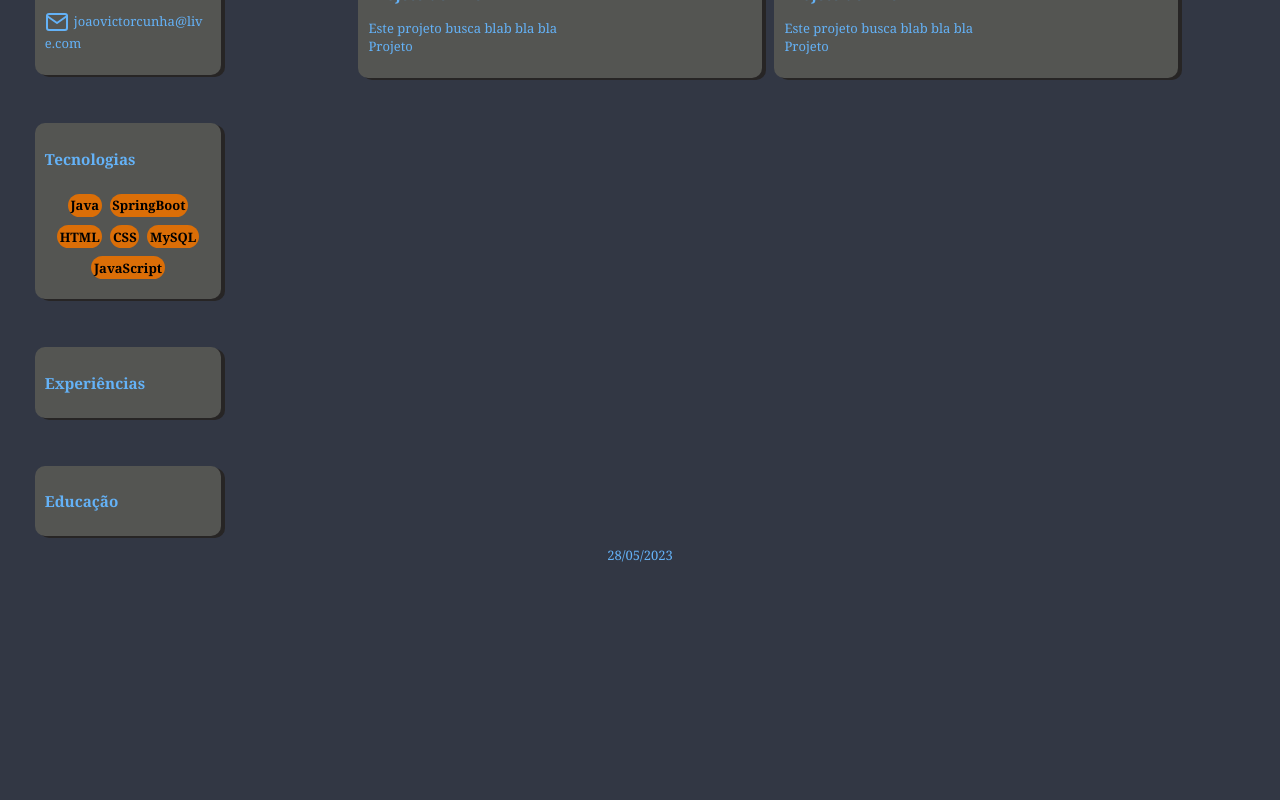
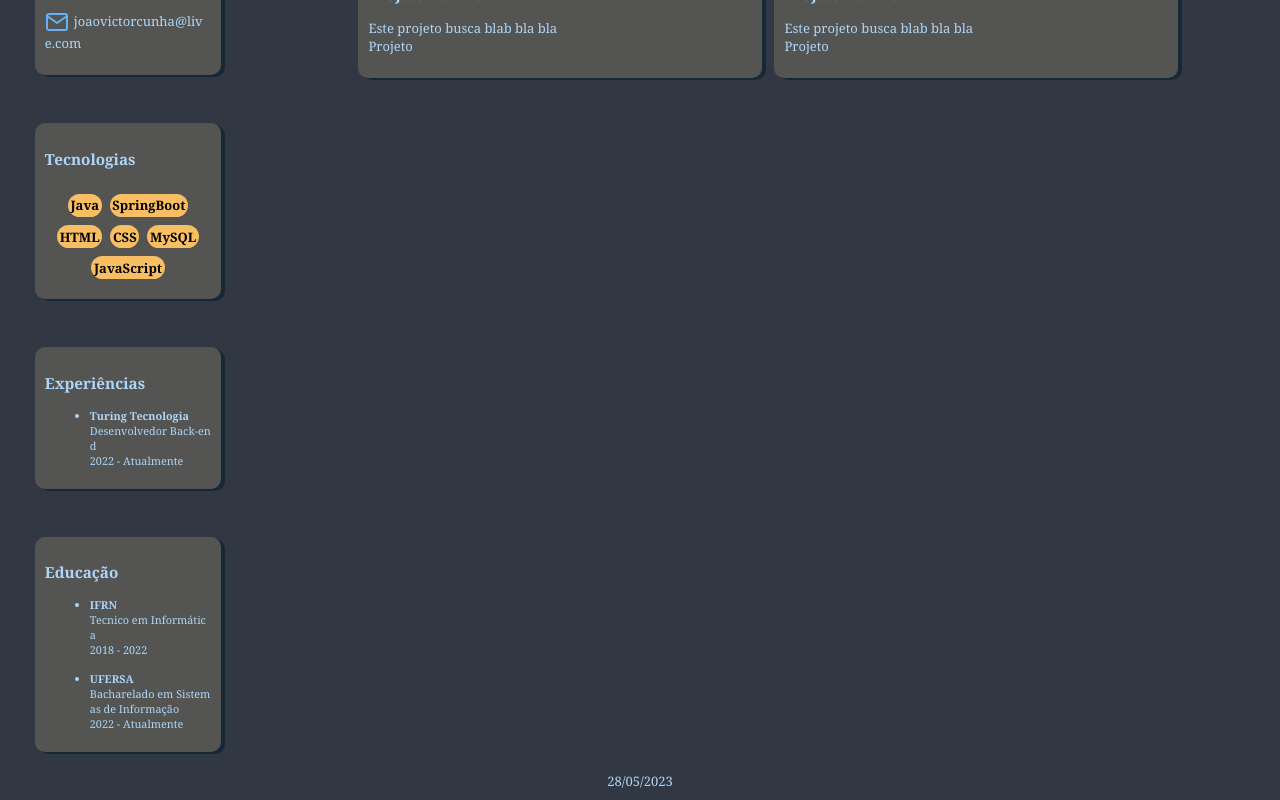
Before and after one commit to Death-Chronos/Portifolio, a plain HTML site: page index.html in a window 1280 px wide. Shown: the part 401-1201 px from the top of the page. Before the commit the page ends 965 px from the top, so only its background shows below. Drawn offline with Linux system fonts and the light colour scheme.

Commit message:
Terminado

```diff
--- a/index.html
+++ b/index.html
@@ -45,12 +45,29 @@
         <section class="experiencia info">
             <h3>Experiências</h3>
             <ul>
+                <li>
+                    <h4>Turing Tecnologia</h4>
+                    Desenvolvedor Back-end <br>
+                    2022 - Atualmente
+                </li>
 
             </ul>
         </section>
 
         <section class="educacao info">
             <h3>Educação</h3>
+
+            <ul>
+                <li>
+                    <h4>IFRN</h4>
+                    Tecnico em Informática <br>
+                    2018 - 2022
+                </li>
+                <li>
+                    <h4>UFERSA</h4>
+                    Bacharelado em Sistemas de Informação <br>
+                    2022 - Atualmente
+                </li>
 
         </section>
 
--- a/style.css
+++ b/style.css
@@ -7,7 +7,7 @@ body {
     grid-template-rows: 4fr 1fr;
     /*usar fr para Grid*/
     font-size: small;
-    color: rgb(100, 178, 247);
+    color: #AED6F9;
     background-color: rgb(50, 55, 68);
     font-family: Georgia, 'Times New Roman', Times, serif;
 
@@ -38,7 +38,7 @@ main .principal{
     flex-grow: 1;
     background: rgb(84, 85, 82);
     border-radius: 10px;
-    box-shadow: 4px 2px rgb(39, 37, 37);
+    box-shadow: 4px 2px #162838;
     text-align: center;
 }
 .projetos{
@@ -58,7 +58,7 @@ main .principal{
     flex-grow: 1;
     background: rgb(84, 85, 82);
     border-radius: 10px;
-    box-shadow: 4px 2px rgb(39, 37, 37);
+    box-shadow: 4px 2px #162838;
 
 }
 
@@ -80,7 +80,7 @@ aside {
     background: rgb(84, 85, 82);
     border-radius: 10px;
     padding: 10px;
-    box-shadow: 4px 2px rgb(39, 37, 37);
+    box-shadow: 4px 2px #162838;
 }
 
 .perfil{
@@ -129,21 +129,27 @@ img{
     justify-content: center;
 
 }
-.titulo-habilidades{
-}
 
 .habilidade{
     flex-basis: auto;
     word-break: normal;
     color: black;
-    background: rgb(219, 110, 7);
+    background: #F7BE63;
     border-radius: 20px;
     padding: .2em;
     text-align: center;
 }
 
+ul{
+    font-size: smaller;
+    margin-left: 5px;
+}
+ul h4{
+    margin-bottom: 0px;
+}
 
 footer {
     grid-area: footer;
     text-align: center;
+    padding: 10px;
 }
```
